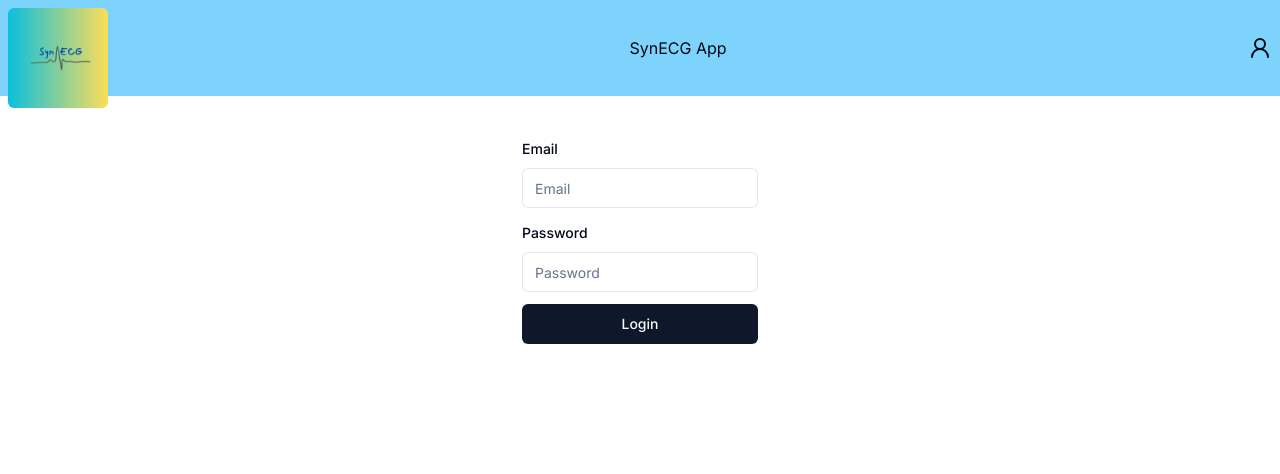
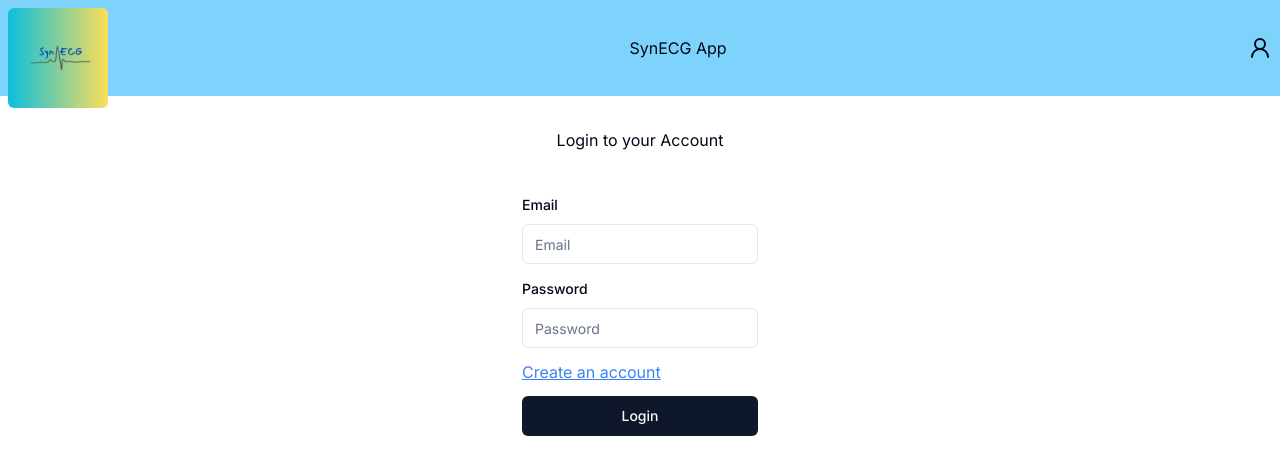
Before and after one commit to bibhorsharma7/synthetic-ecg, a Next.js app in the folder web-client/: page /login in a window 1280 px wide. Shown: the top 474 px of the page. Built offline with nearby package versions, Linux system fonts and the light colour scheme.

Commit message:
feat(app): add login and signup pages

```diff
--- a/web-client/app/login/page.tsx
+++ b/web-client/app/(auth)/authform.tsx
@@ -1,9 +1,6 @@
-"use client";
-
 import { z } from "zod";
 import { useForm } from "react-hook-form";
 import { Input } from "@/components/ui/input";
-import { Button } from "@/components/ui/button";
 import { zodResolver } from "@hookform/resolvers/zod";
 import {
   Form,
@@ -14,25 +11,27 @@ import {
   FormMessage,
 } from "@/components/ui/form";
 
-const loginFormSchema = z.object({
+const formSchema = z.object({
   email: z.string().email(),
   password: z.string().min(6, {
     message: "Password must be atleast 6 characters long",
   }),
 });
 
-export default function Login() {
-  const form = useForm<z.infer<typeof loginFormSchema>>({
-    resolver: zodResolver(loginFormSchema),
+export default function AuthForm({
+  onSubmit,
+  children,
+}: {
+  onSubmit: (values: z.infer<typeof formSchema>) => void;
+  children: React.ReactNode;
+}) {
+  const form = useForm<z.infer<typeof formSchema>>({
+    resolver: zodResolver(formSchema),
     defaultValues: {
       email: "",
       password: "",
     },
   });
-
-  function onSubmit(values: z.infer<typeof loginFormSchema>) {
-    console.log(values);
-  }
 
   return (
     <div className="flex h-full flex-col items-center p-8">
@@ -69,7 +68,7 @@ export default function Login() {
             )}
           />
 
-          <Button type="submit">Login</Button>
+          {children}
         </form>
       </Form>
     </div>
--- /dev/null
+++ b/web-client/app/(auth)/login/page.tsx
@@ -0,0 +1,23 @@
+"use client";
+
+import Link from "next/link";
+import AuthForm from "../authform";
+import { Button } from "@/components/ui/button";
+
+export default function Login() {
+  function onSubmit(values: { email: string; password: string }): void {
+    console.log("Logging in...");
+  }
+
+  return (
+    <div className="flex h-full flex-col items-center p-8">
+      <h1 className="text-md">Login to your Account</h1>
+      <AuthForm onSubmit={onSubmit}>
+        <Link href="/signup" className="text-blue-500 underline">
+          Create an account
+        </Link>
+        <Button type="submit">Login</Button>
+      </AuthForm>
+    </div>
+  );
+}
--- /dev/null
+++ b/web-client/app/(auth)/signup/page.tsx
@@ -0,0 +1,23 @@
+"use client";
+
+import Link from "next/link";
+import AuthForm from "../authform";
+import { Button } from "@/components/ui/button";
+
+export default function Signup() {
+  function onSubmit(values: { email: string; password: string }): void {
+    console.log("signing up...");
+  }
+
+  return (
+    <div className="flex h-full flex-col items-center p-8">
+      <h1 className="text-md">Login to your Account</h1>
+      <AuthForm onSubmit={onSubmit}>
+        <Link href="/login" className="text-blue-500 underline">
+          Already have an account? SignIn
+        </Link>
+        <Button type="submit">Register</Button>
+      </AuthForm>
+    </div>
+  );
+}
```
Also changed, not shown: web-client/app/signup/page.tsx (deleted).
